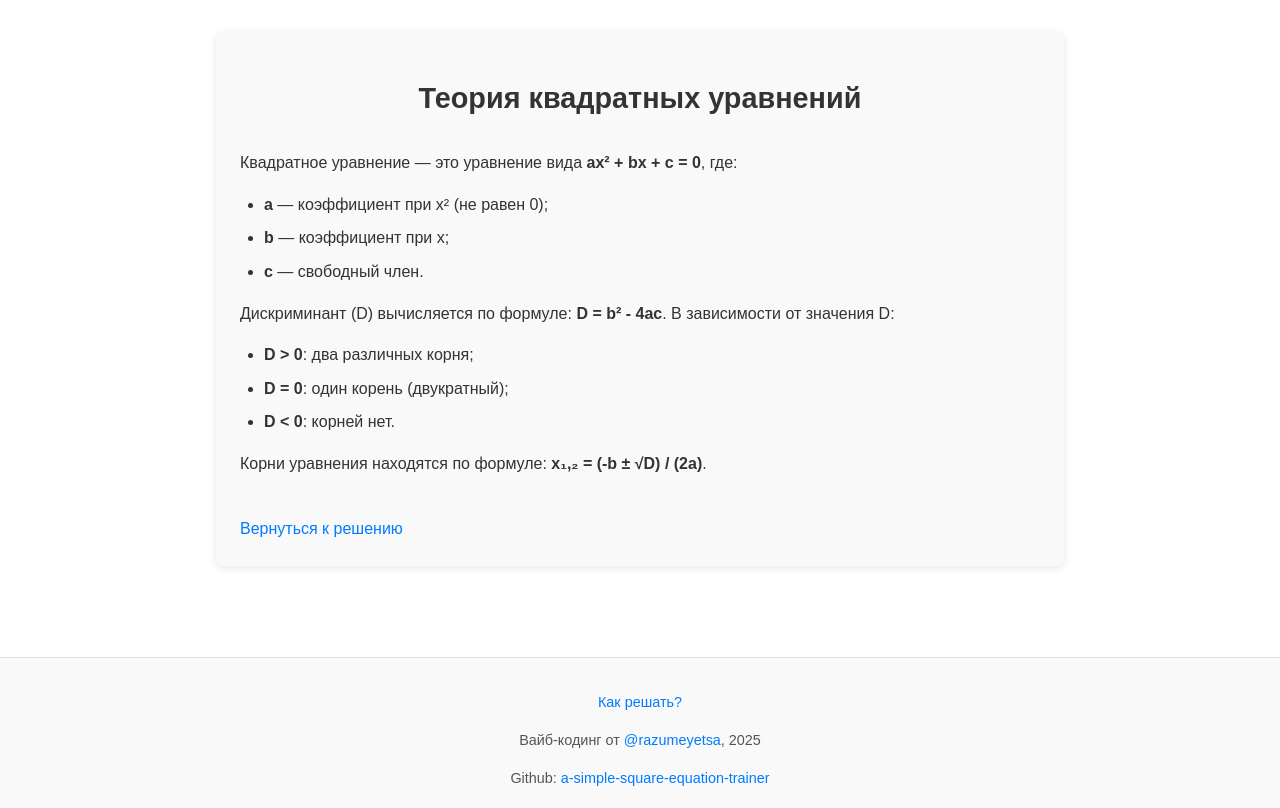
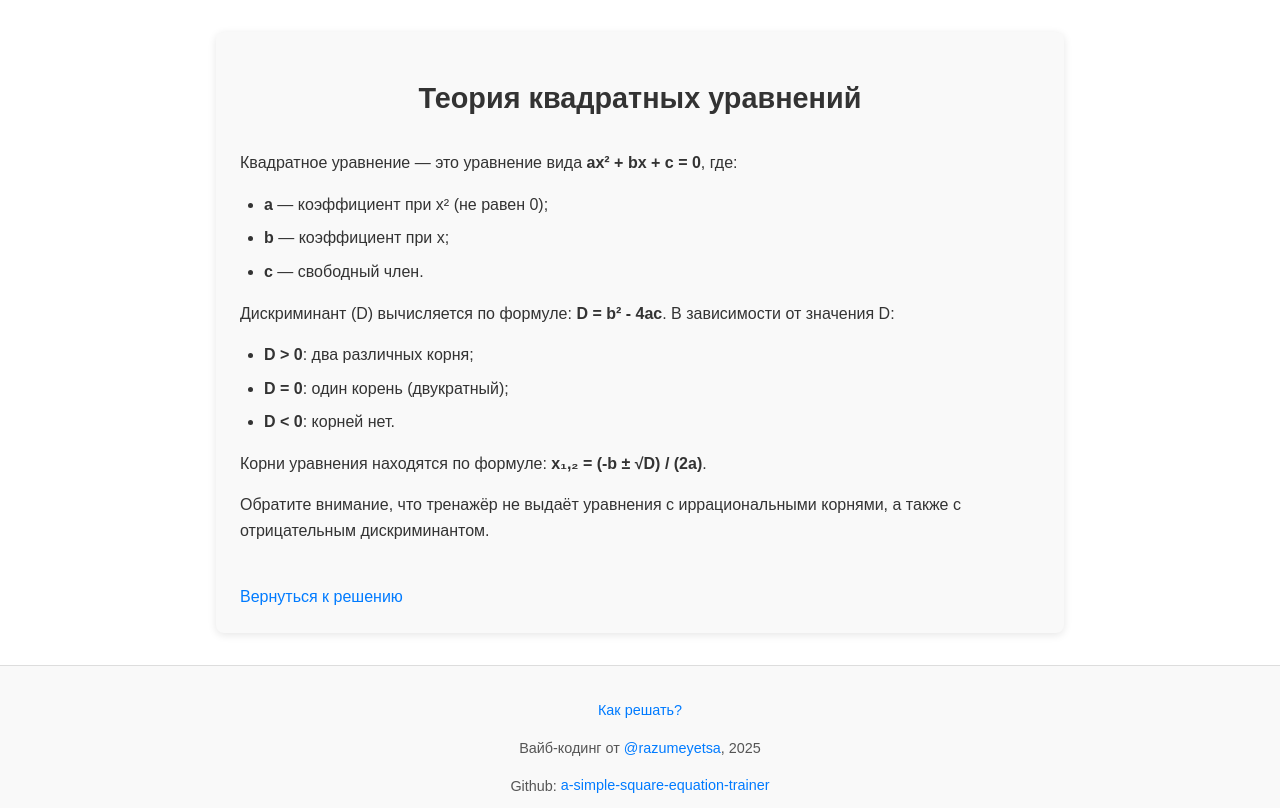
Before and after one commit to DNScookie/a-simple-square-equation-trainer, a Vue app: page /theory in a window 1280 px wide. Built offline with nearby package versions, Linux system fonts and the light colour scheme.

Commit message:
added a disclaimer to the theory page

```diff
--- a/src/pages/Theory.vue
+++ b/src/pages/Theory.vue
@@ -21,6 +21,9 @@
         <p>
             Корни уравнения находятся по формуле:
             <strong>x₁,₂ = (-b ± √D) / (2a)</strong>.
+        </p>
+        <p>
+            Обратите внимание, что тренажёр не выдаёт уравнения с иррациональными корнями, а также с отрицательным дискриминантом.
         </p>
         <router-link to="/">Вернуться к решению</router-link>
     </div>
```
